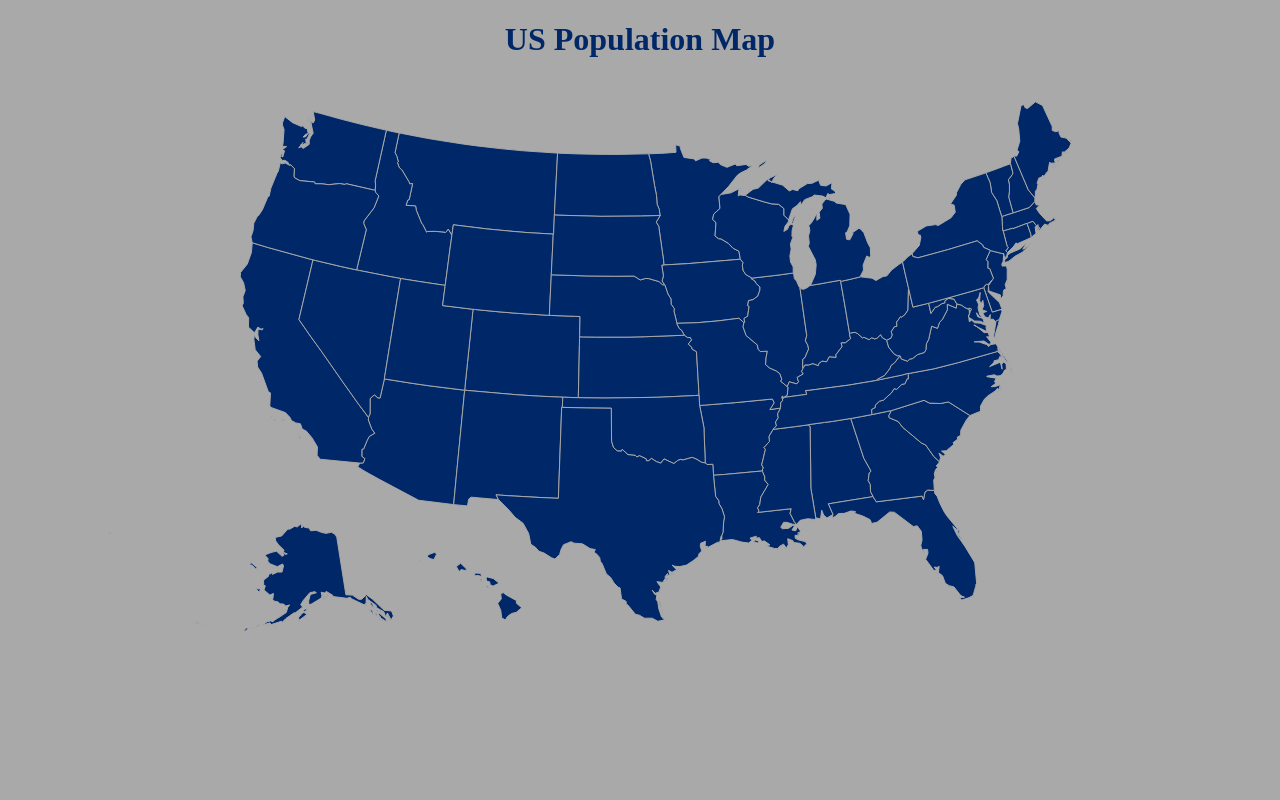
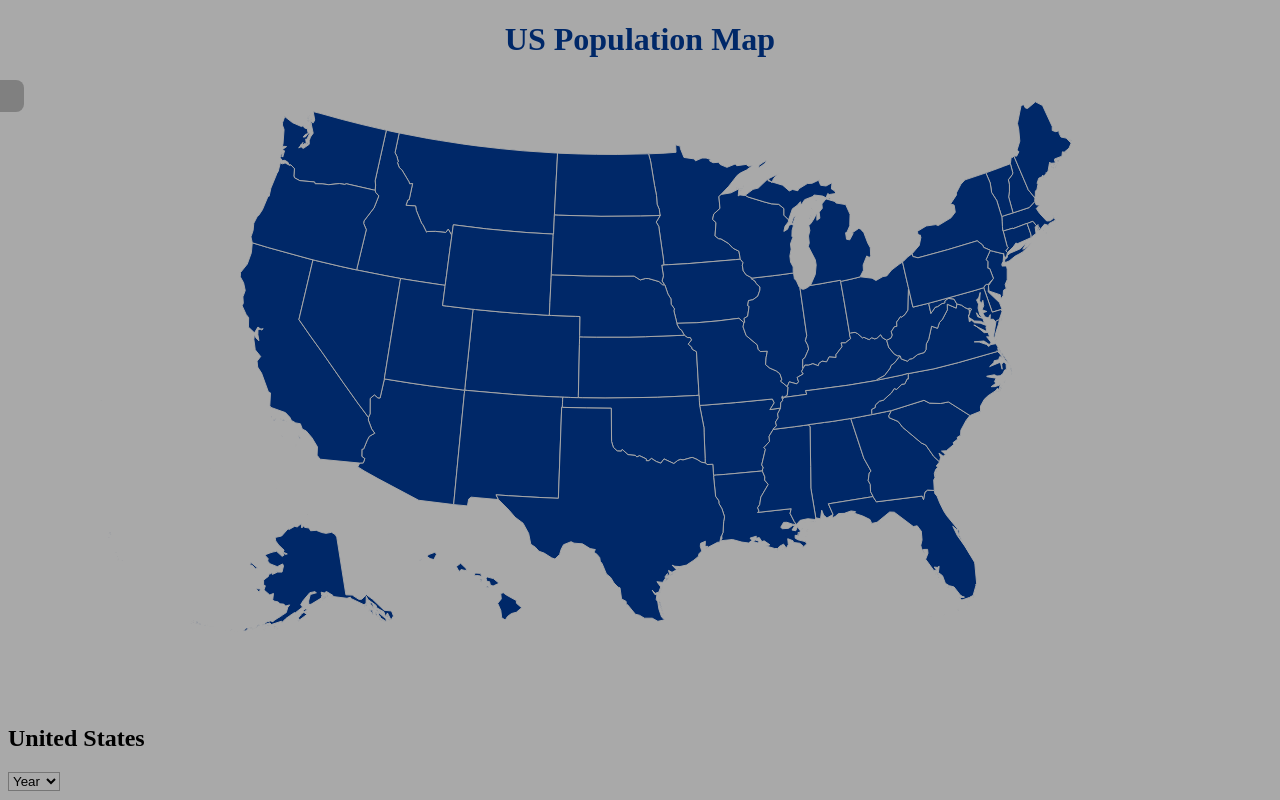
Before and after one commit to The-Historians/usPopulation-tracker, a website built with Vite: page index.html in a window 1280 px wide. Built offline with nearby package versions, Linux system fonts and the light colour scheme; no server answers.

Commit message:
form work

```diff
--- a/index.html
+++ b/index.html
@@ -449,5 +449,19 @@
   </div>
     <div id="info-box"></div>
     <script type="module" src="/src/main.js"></script>
+    <form id="nationformdata">
+      <h2>United States</h2>
+      <select class="form-select" id="year" name="year">
+        <option value="">Year</option>
+        <option value="2020">2020</option>
+        <option value="2019">2019</option>
+        <option value="2018">2018</option>
+        <option value="2017">2017</option>
+        <option value="2016">2016</option>
+        <option value="2015">2015</option>
+        <option value="2014">2014</option>
+        <option value="2013">2013</option>
+      </select>
+    </form>
   </body>
 </html>
--- a/src/style.css
+++ b/src/style.css
@@ -51,3 +51,10 @@ path:hover {
   transition: opacity .4s ease;
   z-index: 1;
 }
+
+#info-box {
+  padding: 1rem;
+  text-align: center;
+
+
+}
```
